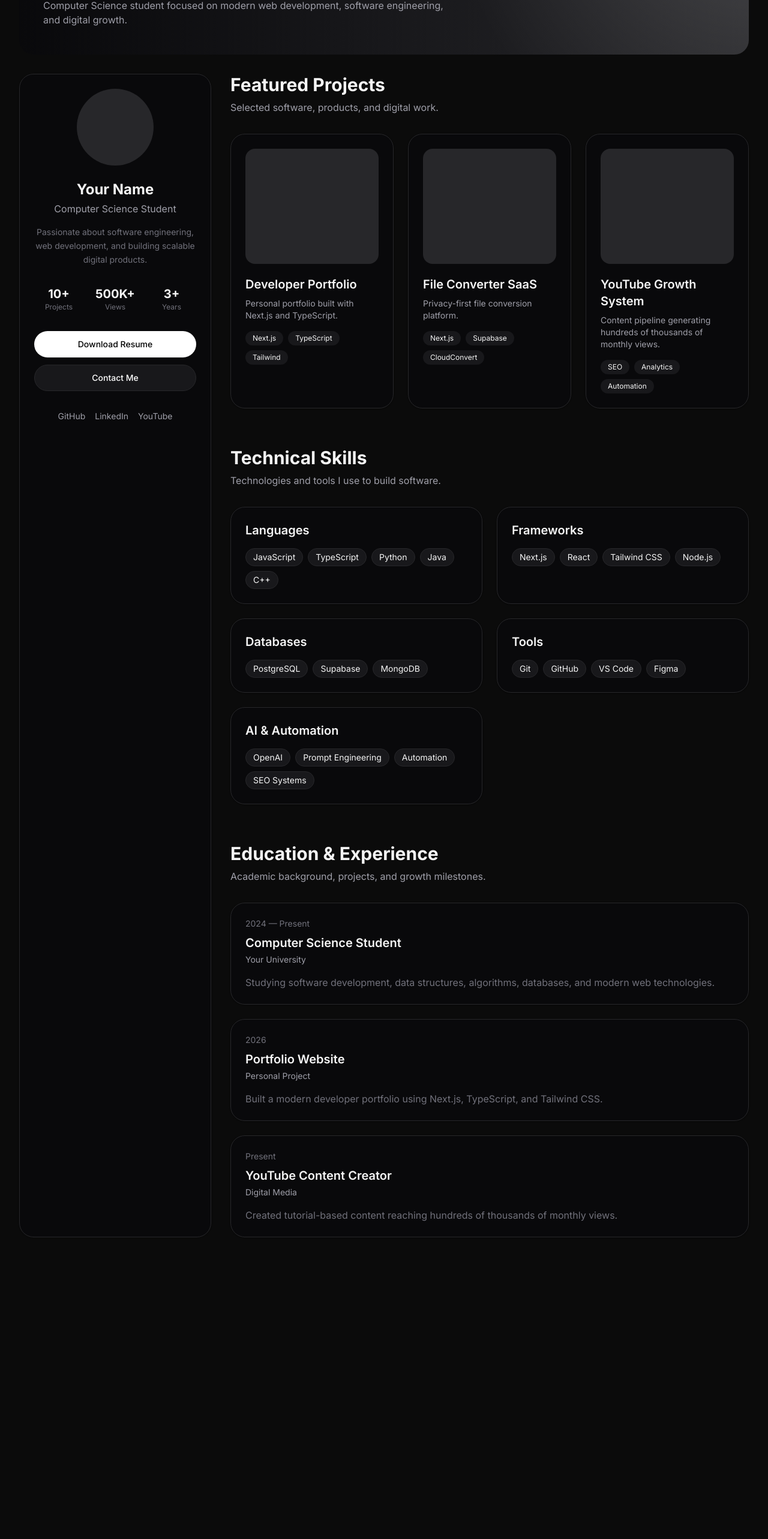
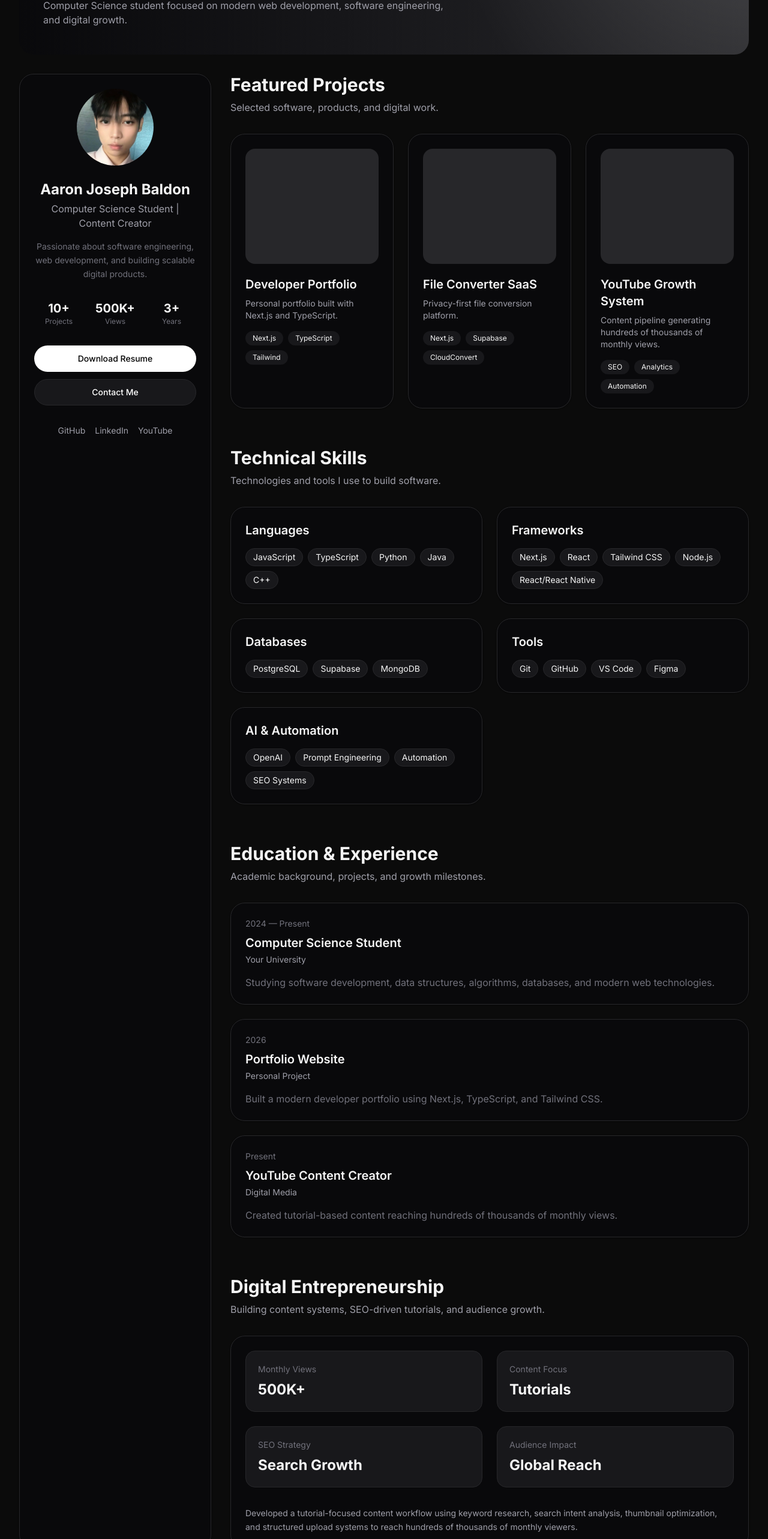
Before and after one commit to Aaron-Baldon/portfolio, a Next.js app: page / in a window 1280 px wide. Shown: the part 229-2795 px from the top of the page at 60% size. Before the commit the page ends 2324 px from the top, so only its background shows below. Built offline with nearby package versions, Linux system fonts and the light colour scheme.

Commit message:
Add digital entrepreneurship and YouTube growth section

```diff
--- /dev/null
+++ b/components/entrepreneurship/entrepreneurship-section.tsx
@@ -0,0 +1,35 @@
+import { growthMetrics } from "@/constants/entrepreneurship";
+import { Card } from "@/components/ui/card";
+
+export function EntrepreneurshipSection() {
+  return (
+    <section className="mt-16">
+      <div className="mb-8">
+        <h2 className="text-3xl font-bold">Digital Entrepreneurship</h2>
+        <p className="mt-2 text-zinc-400">
+          Building content systems, SEO-driven tutorials, and audience growth.
+        </p>
+      </div>
+
+      <Card>
+        <div className="grid gap-6 md:grid-cols-2">
+          {growthMetrics.map((metric) => (
+            <div
+              key={metric.label}
+              className="rounded-2xl border border-zinc-800 bg-zinc-900 p-5"
+            >
+              <p className="text-sm text-zinc-500">{metric.label}</p>
+              <p className="mt-2 text-2xl font-bold">{metric.value}</p>
+            </div>
+          ))}
+        </div>
+
+        <p className="mt-8 text-sm leading-relaxed text-zinc-400">
+          Developed a tutorial-focused content workflow using keyword research,
+          search intent analysis, thumbnail optimization, and structured upload
+          systems to reach hundreds of thousands of monthly viewers.
+        </p>
+      </Card>
+    </section>
+  );
+}
--- a/components/layout/main-content.tsx
+++ b/components/layout/main-content.tsx
@@ -1,3 +1,4 @@
+import { EntrepreneurshipSection } from "@/components/entrepreneurship/entrepreneurship-section";
 import { ProjectGrid } from "@/components/projects/project-grid";
 import { SkillsDashboard } from "@/components/skills/skills-dashboard";
 import { TimelineSection } from "@/components/timeline/timeline-section";
@@ -8,6 +9,7 @@ export function MainContent() {
       <ProjectGrid />
       <SkillsDashboard />
       <TimelineSection />
+      <EntrepreneurshipSection />
     </div>
   );
 }
--- a/components/layout/profile-card.tsx
+++ b/components/layout/profile-card.tsx
@@ -1,18 +1,25 @@
 import { Card } from "@/components/ui/card";
 import { Button } from "@/components/ui/button";
+import Image from "next/image";
 
 export function ProfileCard() {
   return (
     <Card className="sticky top-6">
       <div className="flex flex-col items-center text-center">
-        <div className="h-32 w-32 rounded-full bg-zinc-800" />
+        <Image
+  src="/images/profile.jpg"
+  alt="Profile"
+  width={128}
+  height={128}
+  className="h-32 w-32 rounded-full object-cover"
+/>
 
         <h1 className="mt-6 text-2xl font-bold">
-          Your Name
+          Aaron Joseph Baldon
         </h1>
 
         <p className="mt-1 text-zinc-400">
-          Computer Science Student
+          Computer Science Student | Content Creator
         </p>
 
         <p className="mt-4 text-sm leading-relaxed text-zinc-500">
--- /dev/null
+++ b/constants/entrepreneurship.ts
@@ -0,0 +1,18 @@
+export const growthMetrics = [
+  {
+    label: "Monthly Views",
+    value: "500K+",
+  },
+  {
+    label: "Content Focus",
+    value: "Tutorials",
+  },
+  {
+    label: "SEO Strategy",
+    value: "Search Growth",
+  },
+  {
+    label: "Audience Impact",
+    value: "Global Reach",
+  },
+];
--- a/constants/skills.ts
+++ b/constants/skills.ts
@@ -12,6 +12,7 @@ export const skills = {
     "React",
     "Tailwind CSS",
     "Node.js",
+    "React/React Native",
   ],
 
   databases: [
```
Also changed, not shown: public/images/profile.jpg (added).
